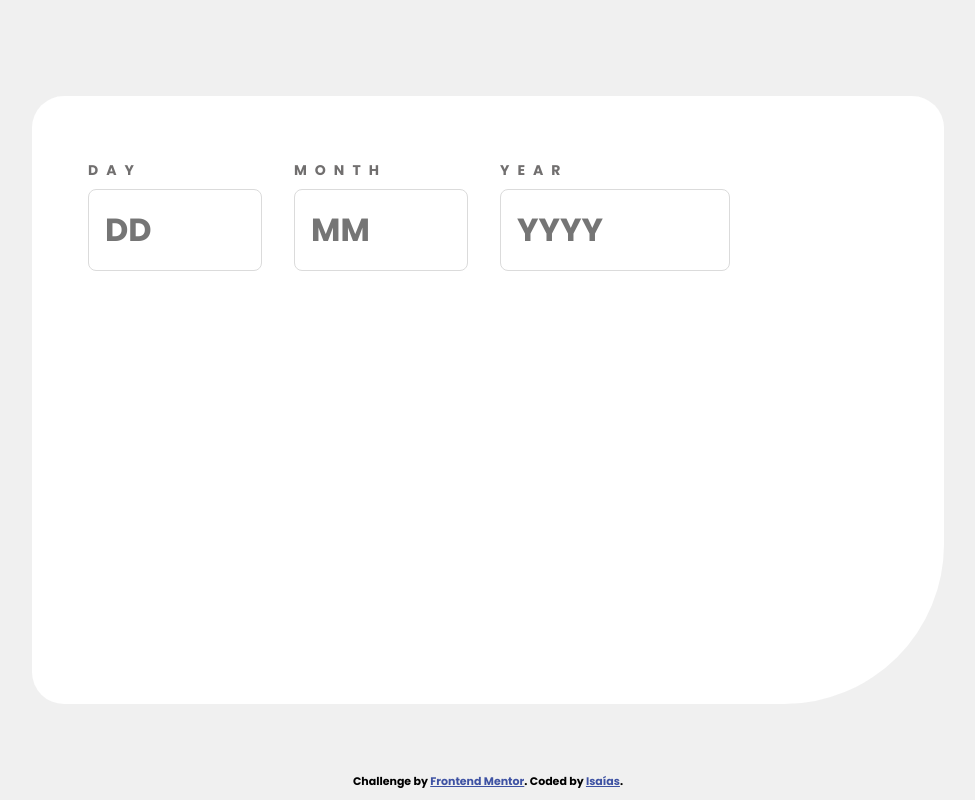
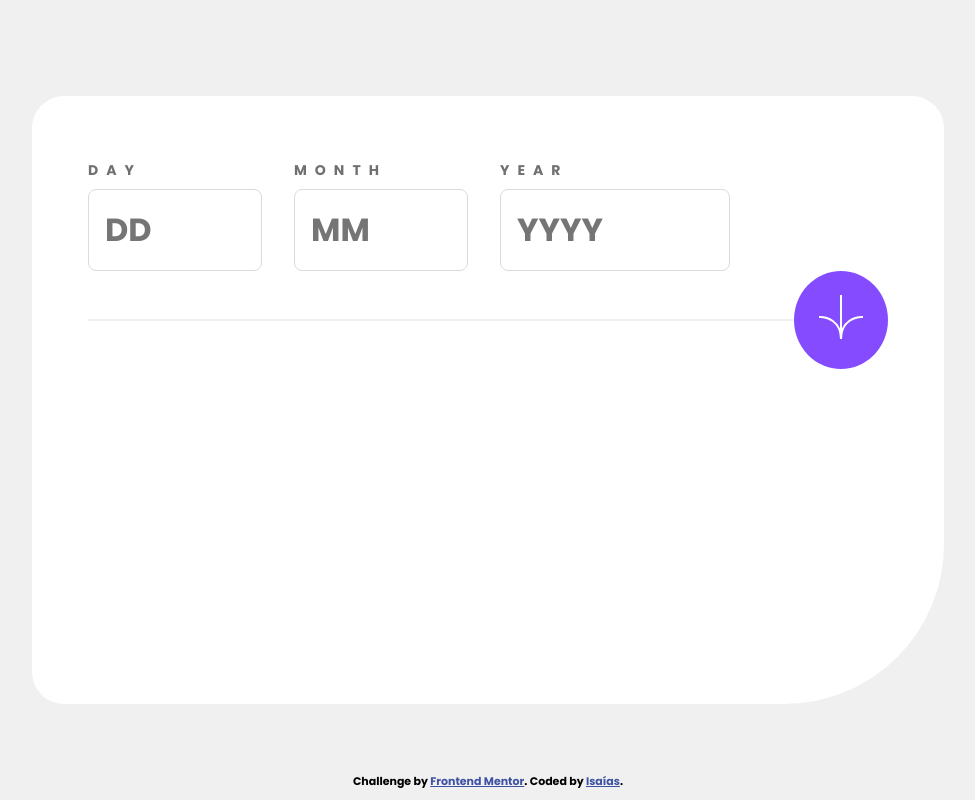
Before and after one commit to isaiasg09/age-calculator-fem, a plain HTML site: page index.html in a window 1280 px wide. Shown: the whole page, without its empty margins (152-1127 px from the left). Drawn offline with Linux system fonts and the light colour scheme.

Commit message:
made submit button style

```diff
--- a/index.html
+++ b/index.html
@@ -18,6 +18,8 @@
   </head>
   <body>
     <main>
+      <form action="#">
+        <!-- inputs group -->
         <div class="input_group">
           <div class="input_container">
             <label for="day_input">DAY</label>
@@ -59,7 +61,15 @@
           </div>
         </div>
 
-      <div></div>
+        <!-- separator and submit button div -->
+        <div class="submit_container">
+          <hr>
+
+          <button type="submit">
+            <img src="./assets/images/icon-arrow.svg" alt="icon arrow" />
+          </button>
+        </div>
+      </form>
 
       <div></div>
     </main>
--- a/styles.css
+++ b/styles.css
@@ -70,6 +70,57 @@ main {
   font-weight: 700;
   color: var(--off-black);
 }
+
+.submit_container {
+  width: 100%;
+  display: flex;
+  justify-content: flex-end;
+  align-items: center;
+}
+
+.submit_container hr {
+  width: 100%;
+  height: min-content;
+  border: solid;
+  border-color: var(--off-white);
+  border-width: 1px;
+  margin-left: 0;
+  margin-right: 0;
+}
+
+.submit_container button {
+  background-color: var(--purple);
+  color: var(--white);
+  font-size: 14px;
+  font-weight: 700;
+  border-radius: 50%;
+  -webkit-border-radius: 50%;
+  -moz-border-radius: 50%;
+  -ms-border-radius: 50%;
+  -o-border-radius: 50%;
+  border: none;
+  padding: 1.5rem;
+  cursor: pointer;
+  transition: all 0.2s ease-in-out;
+  -webkit-transition: all 0.2s ease-in-out;
+  -moz-transition: all 0.2s ease-in-out;
+  -ms-transition: all 0.2s ease-in-out;
+  -o-transition: all 0.2s ease-in-out;
+}
+
+.submit_container button:hover {
+  filter: brightness(1.2);
+  -webkit-filter: brightness(1.2);
+}
+
+.submit_container button:active {
+  transform: scale(0.8);
+  -webkit-transform: scale(0.8);
+  -moz-transform: scale(0.8);
+  -ms-transform: scale(0.8);
+  -o-transform: scale(0.8);
+}
+
 .attribution {
   font-size: 11px;
   text-align: center;
```
Lines whose indentation alone changed are shown as unchanged.
